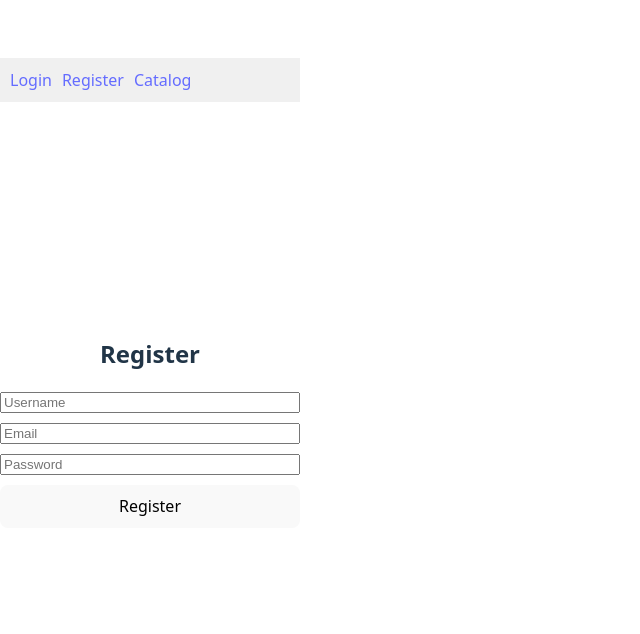
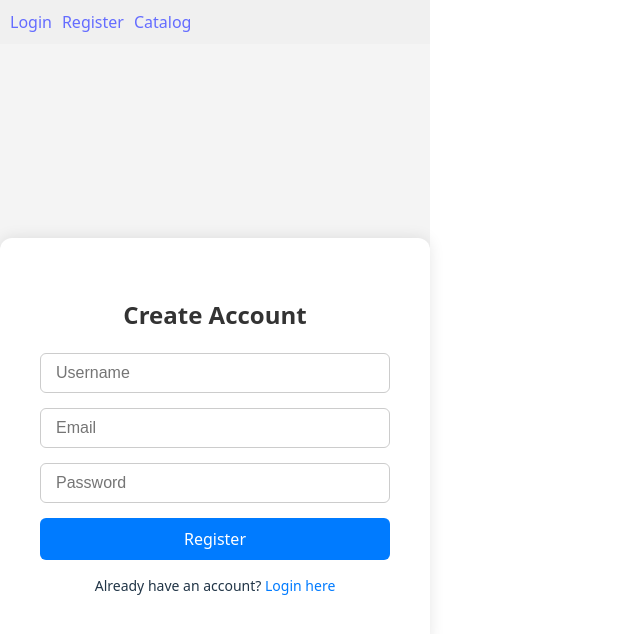
Before and after one commit to techwack/online-auction, a React (Vite) app: page /register in a window 1280 px wide. Shown: the top 634 px of the page, without its empty margins (0-640 px from the left). Built offline with nearby package versions, Linux system fonts and the light colour scheme.

Commit message:
updated style

```diff
--- a/src/pages/Register.jsx
+++ b/src/pages/Register.jsx
@@ -1,4 +1,5 @@
 import { useState } from "react";
+import { useNavigate } from "react-router-dom";
 
 function Register() {
   const [formData, setFormData] = useState({
@@ -7,14 +8,16 @@ function Register() {
     password: "",
   });
 
+  const navigate = useNavigate();
+
   const handleChange = (e) => {
     setFormData({ ...formData, [e.target.name]: e.target.value });
   };
 
   const handleSubmit = (e) => {
     e.preventDefault();
-    console.log("Registration Data:", formData);
-    // Add API call here later
+    console.log("Registration Successful:", formData);
+    navigate("/login");
   };
 
   return (
@@ -22,15 +25,22 @@ function Register() {
       display: "flex",
       justifyContent: "center",
       alignItems: "center",
-      height: "80vh",
-      flexDirection: "column",
+      height: "100vh",
+      backgroundColor: "#f4f4f4",
     }}>
-      <h2>Register</h2>
+      <div style={{
+        backgroundColor: "white",
+        padding: "40px",
+        borderRadius: "12px",
+        boxShadow: "0 0 15px rgba(0,0,0,0.1)",
+        width: "350px",
+        textAlign: "center"
+      }}>
+        <h2 style={{ marginBottom: "20px", color: "#333" }}>Create Account</h2>
         <form onSubmit={handleSubmit} style={{
           display: "flex",
           flexDirection: "column",
-        width: "300px",
-        gap: "10px",
+          gap: "15px",
         }}>
           <input
             type="text"
@@ -39,6 +49,7 @@ function Register() {
             value={formData.username}
             onChange={handleChange}
             required
+            style={inputStyle}
           />
           <input
             type="email"
@@ -47,6 +58,7 @@ function Register() {
             value={formData.email}
             onChange={handleChange}
             required
+            style={inputStyle}
           />
           <input
             type="password"
@@ -55,11 +67,41 @@ function Register() {
             value={formData.password}
             onChange={handleChange}
             required
+            style={inputStyle}
           />
-        <button type="submit">Register</button>
+          <button type="submit" style={buttonStyle}>
+            Register
+          </button>
         </form>
+        <p style={{ marginTop: "15px", fontSize: "14px" }}>
+          Already have an account?{" "}
+          <span
+            onClick={() => navigate("/login")}
+            style={{ color: "#007BFF", cursor: "pointer" }}
+          >
+            Login here
+          </span>
+        </p>
+      </div>
     </div>
   );
 }
 
+const inputStyle = {
+  padding: "10px 15px",
+  borderRadius: "6px",
+  border: "1px solid #ccc",
+  fontSize: "16px",
+};
+
+const buttonStyle = {
+  padding: "10px 15px",
+  borderRadius: "6px",
+  border: "none",
+  backgroundColor: "#007BFF",
+  color: "white",
+  fontSize: "16px",
+  cursor: "pointer",
+};
+
 export default Register;
```
Lines whose indentation alone changed are shown as unchanged.
